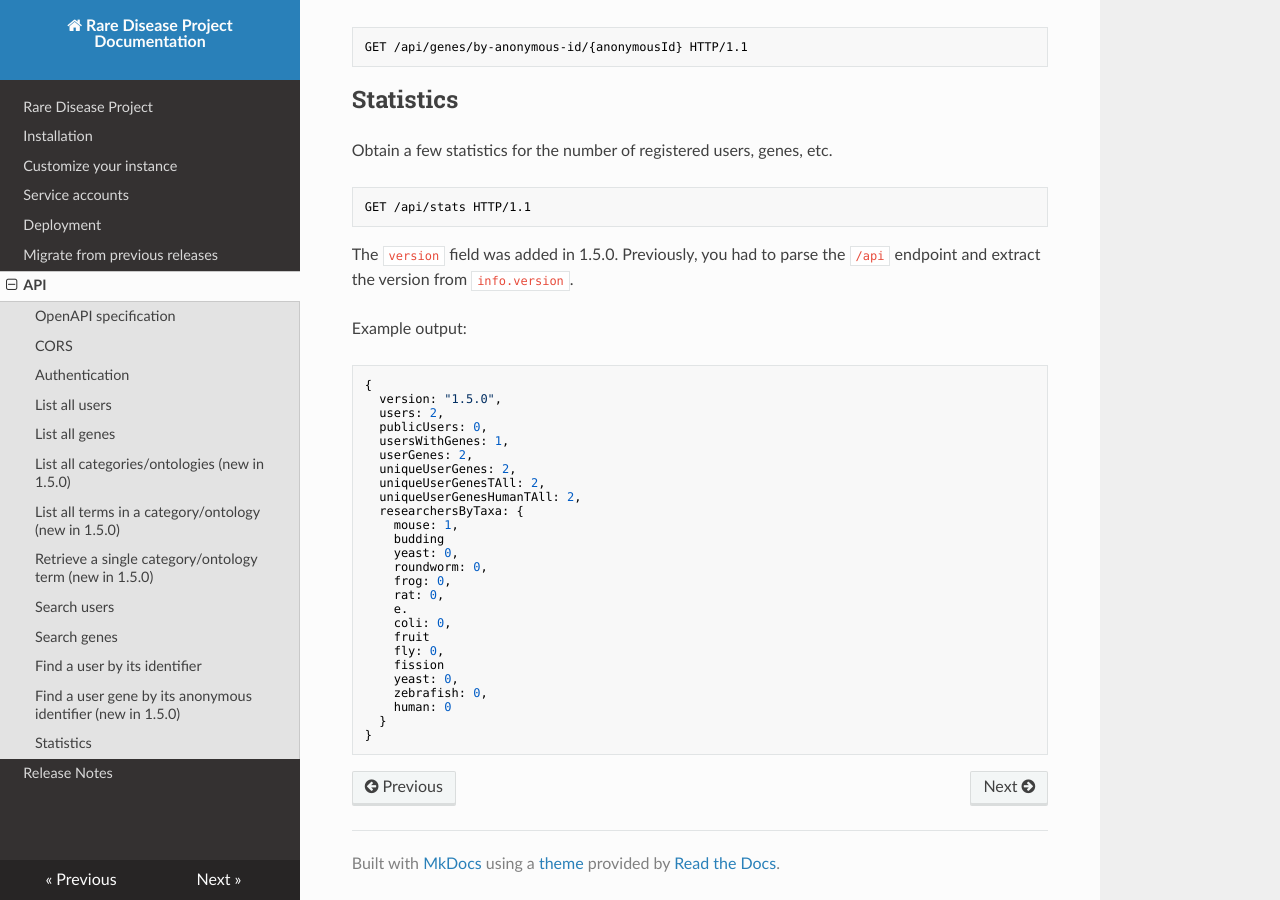
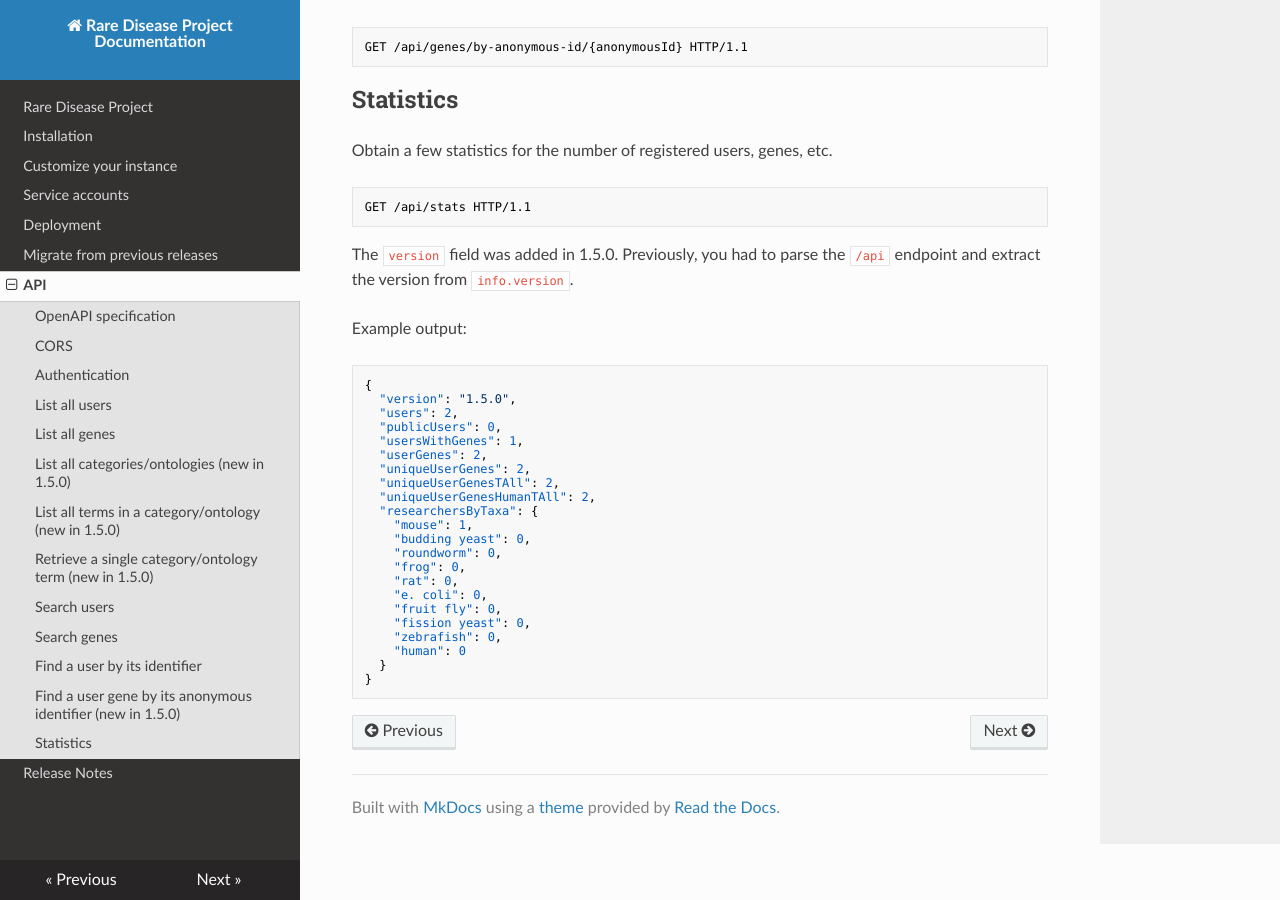
Before and after one commit to PavlidisLab/rdp, an MkDocs documentation site: the page built from docs/api.md, in a window 1280 px wide and 900 px high, scrolled down 3807 px. Built offline with MkDocs 1.6.1, drawn with Linux system fonts in a browser that asks for light colours; nearby versions of some CDN libraries; part of the change alters nothing that is shown.

````diff
--- a/docs/api.md
+++ b/docs/api.md
@@ -187,29 +187,25 @@ Example output:
 
 ```json
 {
-  version: "1.5.0",
-  users: 2,
-  publicUsers: 0,
-  usersWithGenes: 1,
-  userGenes: 2,
-  uniqueUserGenes: 2,
-  uniqueUserGenesTAll: 2,
-  uniqueUserGenesHumanTAll: 2,
-  researchersByTaxa: {
-    mouse: 1,
-    budding
-    yeast: 0,
-    roundworm: 0,
-    frog: 0,
-    rat: 0,
-    e.
-    coli: 0,
-    fruit
-    fly: 0,
-    fission
-    yeast: 0,
-    zebrafish: 0,
-    human: 0
+  "version": "1.5.0",
+  "users": 2,
+  "publicUsers": 0,
+  "usersWithGenes": 1,
+  "userGenes": 2,
+  "uniqueUserGenes": 2,
+  "uniqueUserGenesTAll": 2,
+  "uniqueUserGenesHumanTAll": 2,
+  "researchersByTaxa": {
+    "mouse": 1,
+    "budding yeast": 0,
+    "roundworm": 0,
+    "frog": 0,
+    "rat": 0,
+    "e. coli": 0,
+    "fruit fly": 0,
+    "fission yeast": 0,
+    "zebrafish": 0,
+    "human": 0
   }
 }
 ```
````
